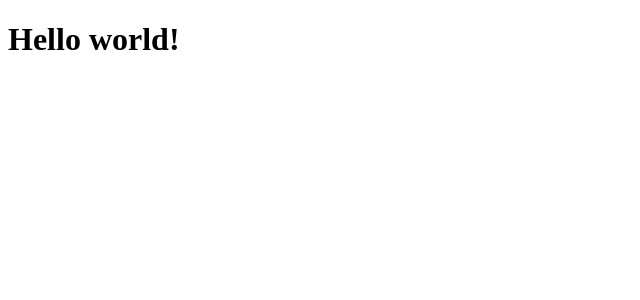
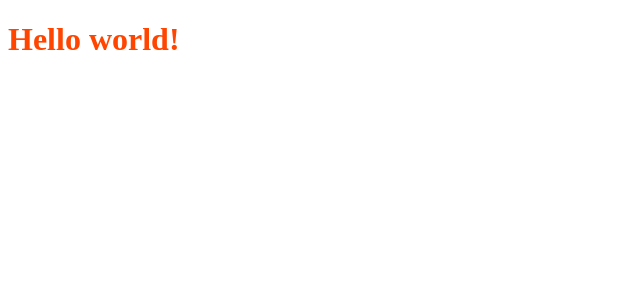
Before and after one commit to NikolaosKantartzopoulos/reactBase, a React app: page / in a window 1280 px wide. Shown: the top 300 px of the page, without its empty margins (0-640 px from the left). Built offline with nearby package versions, Linux system fonts and the light colour scheme.

Commit message:
Add CSS loaders

```diff
--- a/package.json
+++ b/package.json
@@ -19,7 +19,9 @@
     "@babel/preset-env": "^7.19.3",
     "@babel/preset-react": "^7.18.6",
     "babel-loader": "^8.2.5",
+    "css-loader": "^6.7.1",
     "html-webpack-plugin": "^5.5.0",
+    "style-loader": "^3.3.1",
     "webpack": "^5.74.0",
     "webpack-cli": "^4.10.0",
     "webpack-dev-server": "^4.11.1"
--- a/src/App.js
+++ b/src/App.js
@@ -1,7 +1,6 @@
-import React, { Component } from 'react';
+import React, { Component } from "react";
 
 class App extends Component {
-
 	render() {
 		return (
 			<div>
@@ -9,7 +8,6 @@ class App extends Component {
 			</div>
 		);
 	}
-
 }
 
 export default App;
--- a/src/index.js
+++ b/src/index.js
@@ -1,5 +1,6 @@
 import React from "react";
 import ReactDOM from "react-dom";
+import "./styles/styles.css";
 import App from "./App.js";
 
 const root = ReactDOM.createRoot(document.getElementById("root"));
--- /dev/null
+++ b/src/styles/styles.css
@@ -0,0 +1,3 @@
+h1 {
+  color: orangered;
+}
```
Also changed, not shown: 1 other file (tests, documents, lock files or other folders). Lines whose indentation alone changed are shown as unchanged.
